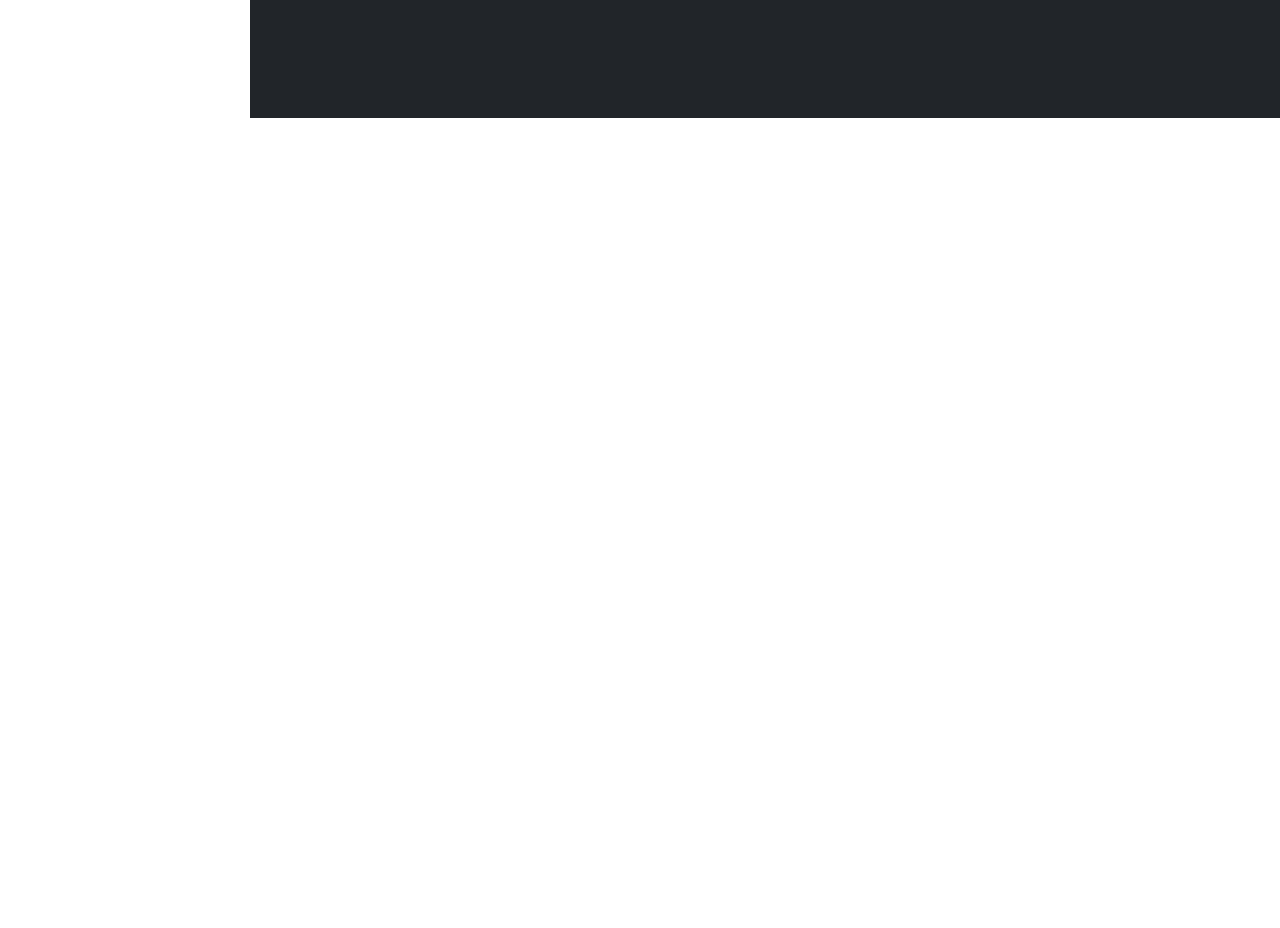
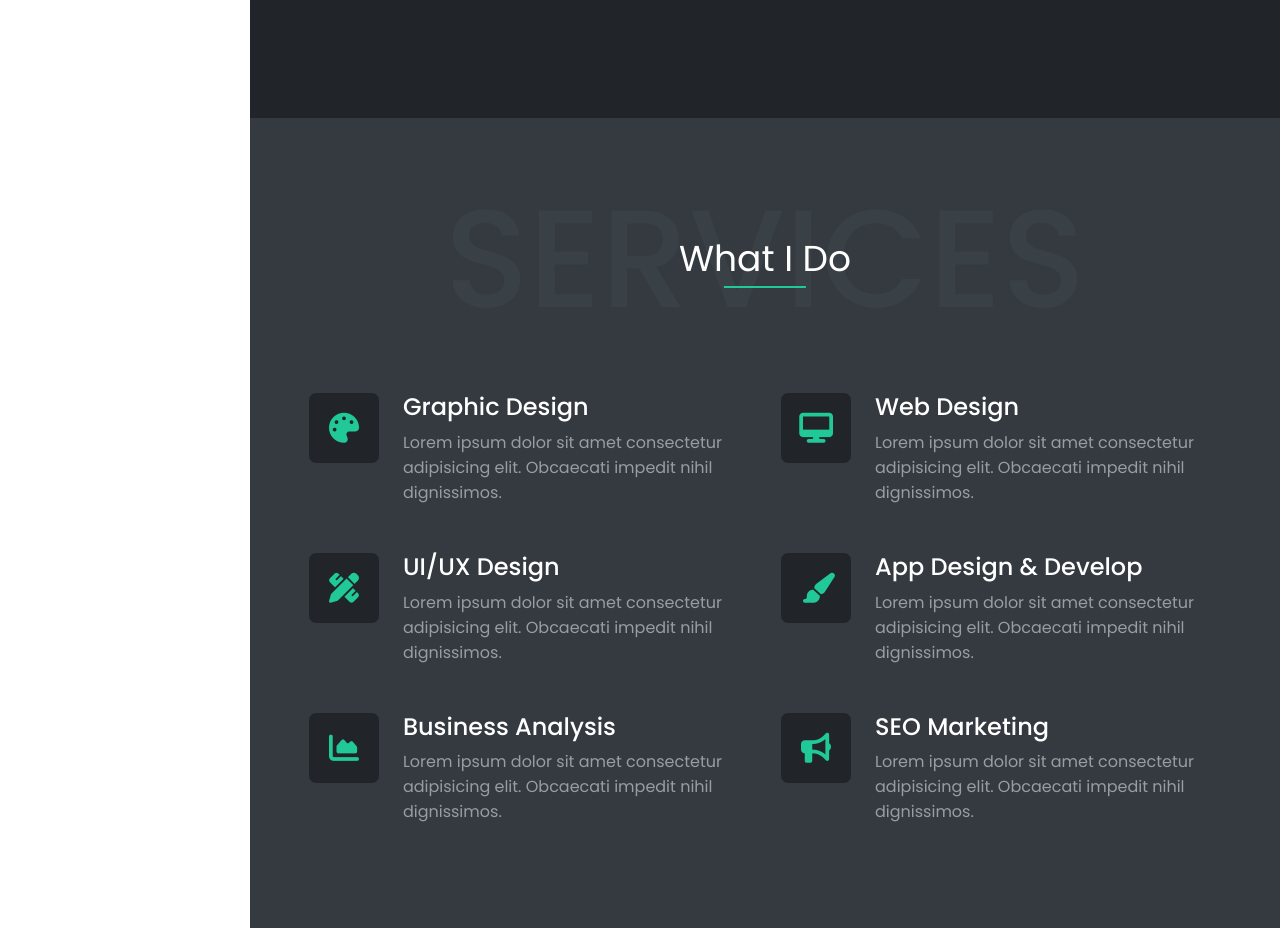
Before and after one commit to codermejba/Mejba-Hasan-Portfolio, a React (Vite) app in the folder client/: page / in a window 1280 px wide. Shown: the part 1526-2454 px from the top of the page. Before the commit the page ends 1644 px from the top, so only its background shows below. Built offline with nearby package versions, Linux system fonts and the light colour scheme.

Commit message:
services are added

```diff
--- a/client/src/components/Header/Navigation.jsx
+++ b/client/src/components/Header/Navigation.jsx
@@ -18,7 +18,7 @@ const Navigation = () => {
                 <a href="#about">About Me</a>
               </li>
               <li>
-                <a href="#">What I Do</a>
+                <a href="#services">What I Do</a>
               </li>
               <li>
                 <a href="#">Resume</a>
--- a/client/src/components/body/AboutMe.jsx
+++ b/client/src/components/body/AboutMe.jsx
@@ -22,7 +22,7 @@ const AboutMe = () => {
     },
   ];
   return (
-    <Main id="about">
+    <Main id="about" className="secPadding">
       <div className="container">
         <div className="title mb-5">
           <h1 className="aboutTitle fw-600 text-uppercase text-center prevent-select">
@@ -92,27 +92,8 @@ const AboutMe = () => {
   );
 };
 const Main = styled.section`
-  padding: 4.5rem 0;
-  min-height: 100vh;
   background-color: #212529 !important;
-  .title {
-    position: relative;
-    .aboutTitle {
-      font-size: calc(1.95rem + 8.4vw) !important;
-      line-height: 1;
-      opacity: 0.1;
-      color: #6c757d !important;
-    }
-    p {
-      span {
-        width: 82px;
-        display: block;
-        background-color: var(--color-secondary);
-        height: 2px;
-        margin: 0 auto;
-      }
-    }
-  }
+
   .content {
     .contentLeft {
       p {
--- a/client/src/components/body/MainBody.jsx
+++ b/client/src/components/body/MainBody.jsx
@@ -2,12 +2,14 @@ import React from 'react'
 import styled from 'styled-components'
 import Hero from './Hero'
 import AboutMe from './AboutMe'
+import Services from './Services'
 
 const MainBody = () => {
   return (
     <Mian className=''>
       <Hero/>
       <AboutMe/>
+      <Services/>
     </Mian>
   )
 }
--- /dev/null
+++ b/client/src/components/body/Services.jsx
@@ -0,0 +1,126 @@
+import styled from "styled-components";
+
+const Services = () => {
+  return (
+    <Main id="services" className="secPadding">
+      <div className="container">
+        <div className="title mb-5">
+          <h1 className="aboutTitle fw-600 text-uppercase text-center prevent-select">
+            Services
+          </h1>
+          <p
+            className="text-9 fw-600 lh-base text-nowrap
+          text-center position-absolute top-50 start-50 translate-middle text-white"
+          >
+            What I Do
+            <span></span>
+          </p>
+        </div>
+        <div className="services">
+          <div className="row">
+            <div className="col-md-11 mx-auto">
+              <div className="row">
+            <div className="col-md-6 p-3 d-flex ">
+              <div className="icon ">
+                <i className="fa-solid fa-palette"></i>
+              </div>
+              <div className="colContent px-4">
+                <h4>Graphic Design</h4>
+                <p className=" text-white-50">
+                  Lorem ipsum dolor sit amet consectetur adipisicing elit.
+                  Obcaecati impedit nihil dignissimos.
+                </p>
+              </div>
+            </div>
+            <div className="col-md-6 p-3 d-flex">
+              <div className="icon">
+                <i className="fa-solid fa-desktop"></i>
+              </div>
+              <div className="colContent px-4">
+                <h4>Web Design</h4>
+                <p className=" text-white-50">
+                  Lorem ipsum dolor sit amet consectetur adipisicing elit.
+                  Obcaecati impedit nihil dignissimos.
+                </p>
+              </div>
+            </div>
+            <div className="col-md-6 p-3 d-flex">
+              <div className="icon">
+                <i className="fa-solid fa-pen-ruler"></i>
+              </div>
+              <div className="colContent px-4">
+                <h4>UI/UX Design</h4>
+                <p className=" text-white-50">
+                  Lorem ipsum dolor sit amet consectetur adipisicing elit.
+                  Obcaecati impedit nihil dignissimos.
+                </p>
+              </div>
+            </div>
+            <div className="col-md-6 p-3 d-flex">
+              <div className="icon">
+                <i className="fa-solid fa-paintbrush"></i>
+              </div>
+              <div className="colContent px-4">
+                <h4>App Design & Develop</h4>
+                <p className=" text-white-50">
+                  Lorem ipsum dolor sit amet consectetur adipisicing elit.
+                  Obcaecati impedit nihil dignissimos.
+                </p>
+              </div>
+            </div>
+            <div className="col-md-6 p-3 d-flex">
+              <div className="icon">
+                <i className="fa-solid fa-chart-area"></i>
+              </div>
+              <div className="colContent px-4">
+                <h4>Business Analysis</h4>
+                <p className=" text-white-50">
+                  Lorem ipsum dolor sit amet consectetur adipisicing elit.
+                  Obcaecati impedit nihil dignissimos.
+                </p>
+              </div>
+            </div>
+            <div className="col-md-6 p-3 d-flex">
+              <div className="icon">
+                <i className="fa-solid fa-bullhorn"></i>
+              </div>
+              <div className="colContent px-4">
+                <h4>SEO Marketing</h4>
+                <p className=" text-white-50">
+                  Lorem ipsum dolor sit amet consectetur adipisicing elit.
+                  Obcaecati impedit nihil dignissimos.
+                </p>
+              </div>
+            </div>
+          </div>
+            </div>
+
+          </div>
+
+        </div>
+      </div>
+    </Main>
+  );
+};
+
+const Main = styled.div`
+  background-color: #343a40 !important;
+  i {
+    color: var(--color-secondary);
+    font-size: 30px;
+  }
+  h4 {
+    color: var(--color-white);
+  }
+  .icon {
+    display: flex;
+    align-items: center;
+    justify-content: center;
+    flex-shrink: 0;
+    height: 70px;
+    width: 70px;
+    background-color: #212529;
+    border-radius: 10%;
+  }
+`;
+export default Services;
--- a/client/src/index.css
+++ b/client/src/index.css
@@ -121,3 +121,27 @@ a,li{
     -ms-user-select: none; /* IE 10 and IE 11 */
     user-select: none; /* Standard syntax */
   }
+/* every section applyed */
+/* title */
+.title {
+    position: relative;
+    .aboutTitle {
+      font-size: calc(1.95rem + 8.4vw) !important;
+      line-height: 1;
+      opacity: 0.1;
+      color: #6c757d !important;
+    }
+    p {
+      span {
+        width: 82px;
+        display: block;
+        background-color: var(--color-secondary);
+        height: 2px;
+        margin: 0 auto;
+      }
+    }
+  }
+/* section padding */
+.secPadding {
+  padding: 4.5rem 0;
+}
```
